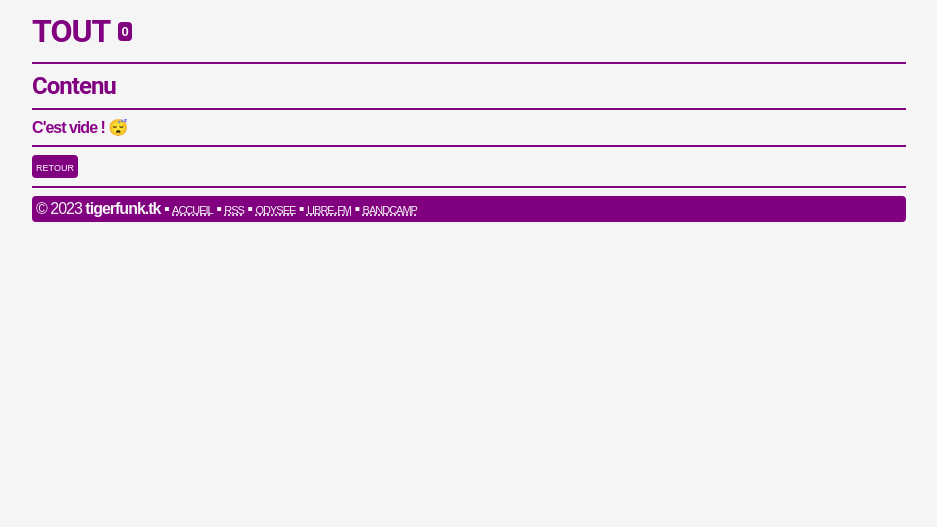
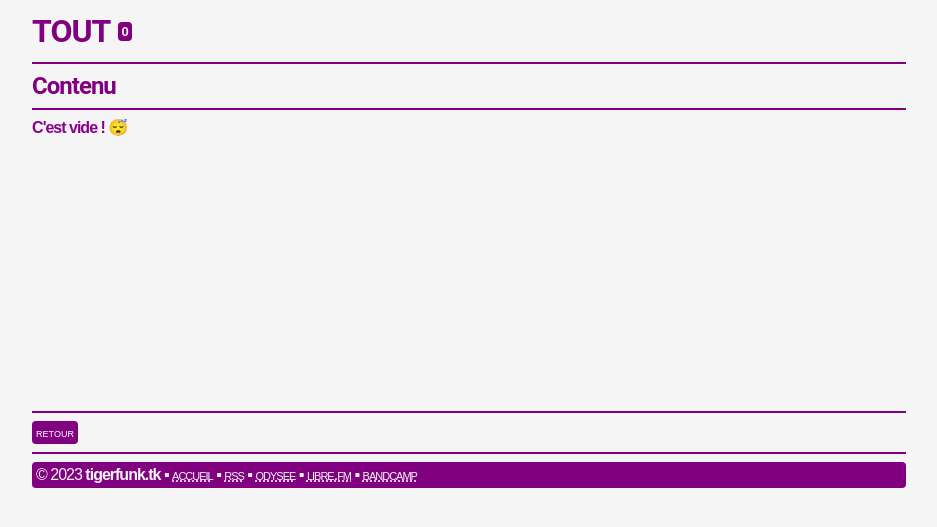
Before and after one commit to teegre/tigerfunk.tk, a Django app: page /articles in a window 1280 px wide. Shown: the part 89-616 px from the top of the page, without its empty margins (171-1108 px from the left). Run offline with Django 4.2, Linux system fonts and the light colour scheme; data that the repository does not hold is empty.

Commit message:
article list section: fixed height.

```diff
--- a/tigerfunk/home/static/home/css/style.css
+++ b/tigerfunk/home/static/home/css/style.css
@@ -252,6 +252,14 @@ footer a {
 main ul {
   list-style: none;
   display: contents;
+}
+
+.article-list-section {
+  height: 32ch;
+}
+
+.scroll {
+  overflow-y: scroll;
 }
 
 article ul {
--- a/tigerfunk/home/templates/home/all.html
+++ b/tigerfunk/home/templates/home/all.html
@@ -11,6 +11,7 @@
       <main>
         <h2><b>Contenu</b></h2>
         <hr>
+        <div class="article-list-section">
           <ul>
           {% for article in page_obj %}
             <li class="content-link">
@@ -26,6 +27,7 @@
           </li>
           {% endfor %}
           </ul>
+        </div>
         {% if page_obj.has_next or page_obj.has_previous %}
           {% include 'home/paginator.html' %}
         {% endif %}
--- a/tigerfunk/home/templates/home/search.html
+++ b/tigerfunk/home/templates/home/search.html
@@ -39,6 +39,7 @@ tigerfunk.tk [recherche]
   </div>
   <hr>
   {% endif %}
+  <div class="article-list-section scroll">
     <ul>
       {% for article in articles %}
       <li class=content-link>
@@ -56,6 +57,7 @@ tigerfunk.tk [recherche]
       {% endif %}
       {% endfor %}
     </ul>
+  </div>
   <hr>
   <button id="btn-back" type="button" onclick="history.back()">retour</button>
 </main>
--- a/tigerfunk/home/templates/home/tag.html
+++ b/tigerfunk/home/templates/home/tag.html
@@ -13,6 +13,7 @@
   <main>
     <h2><b>Contenu</b></h2>
     <hr>
+    <div class="article-list-section">
       <ul>
         {% for article in page_obj %}
         <li class=content-link>
@@ -26,6 +27,7 @@
         <li><strong>Substance orpheline</strong></li>
         {% endfor %}
       </ul>
+    </div>
     {% if page_obj.has_next or page_obj.has_previous %}
       {% include 'home/paginator.html' %}
     {% endif %}
```
Also changed, not shown: tigerfunk/home/templates/home/archive.html (+7 -5 lines). Lines whose indentation alone changed are shown as unchanged.
